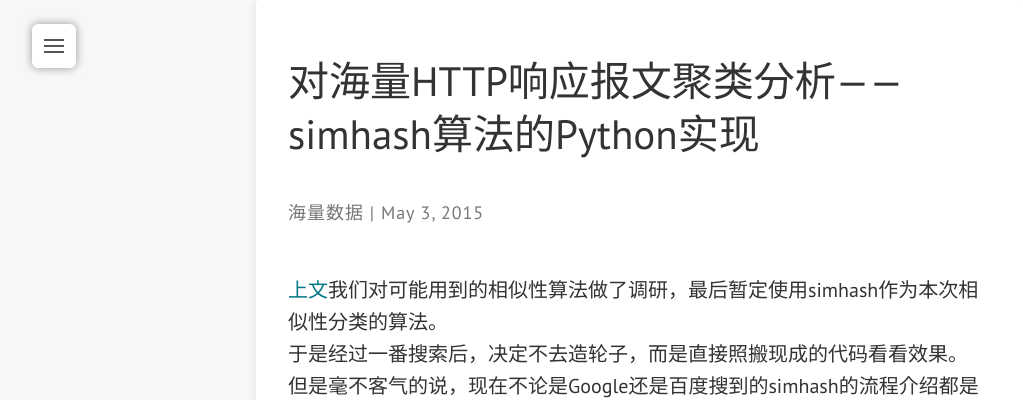
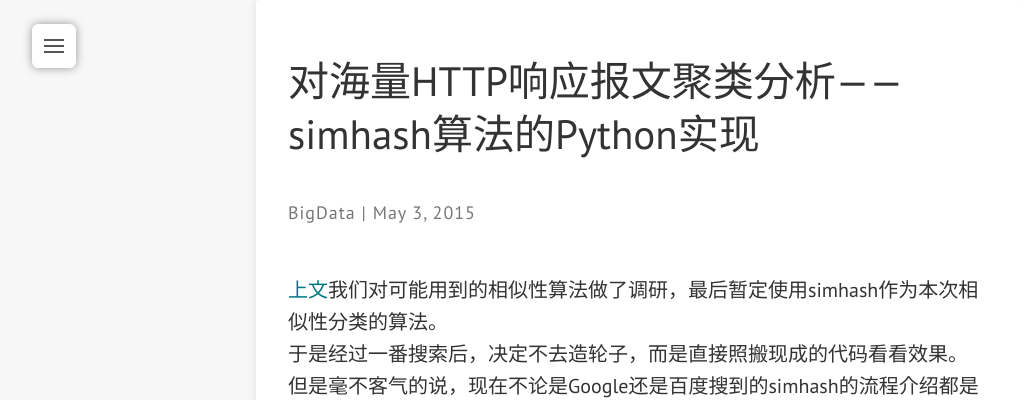
Before and after one commit to luodin007/luodin007.github.io, a Jekyll site: the page built from _posts/2015-05-02-HttpMessageProc2.md, in a window 1280 px wide and 900 px high. Shown: the top 400 px of the window, without its empty margins (0-1023 px from the left). Built offline with Jekyll 4.4.1, drawn with Linux system fonts in a browser that asks for light colours; Markdown is read by kramdown in place of the engine named in the settings; comment, search, counter and statistics services are not loaded.

Commit message:
Update 2015-05-02-HttpMessageProc2.md

```diff
--- a/_posts/2015-05-02-HttpMessageProc2.md
+++ b/_posts/2015-05-02-HttpMessageProc2.md
@@ -2,7 +2,7 @@
 layout: post
 title:  "对海量HTTP响应报文聚类分析——simhash算法的Python实现"
 date:   2015-05-03 18:42:11
-categories: 海量数据
+categories: BigData
 comments: true
 ---
 
```
